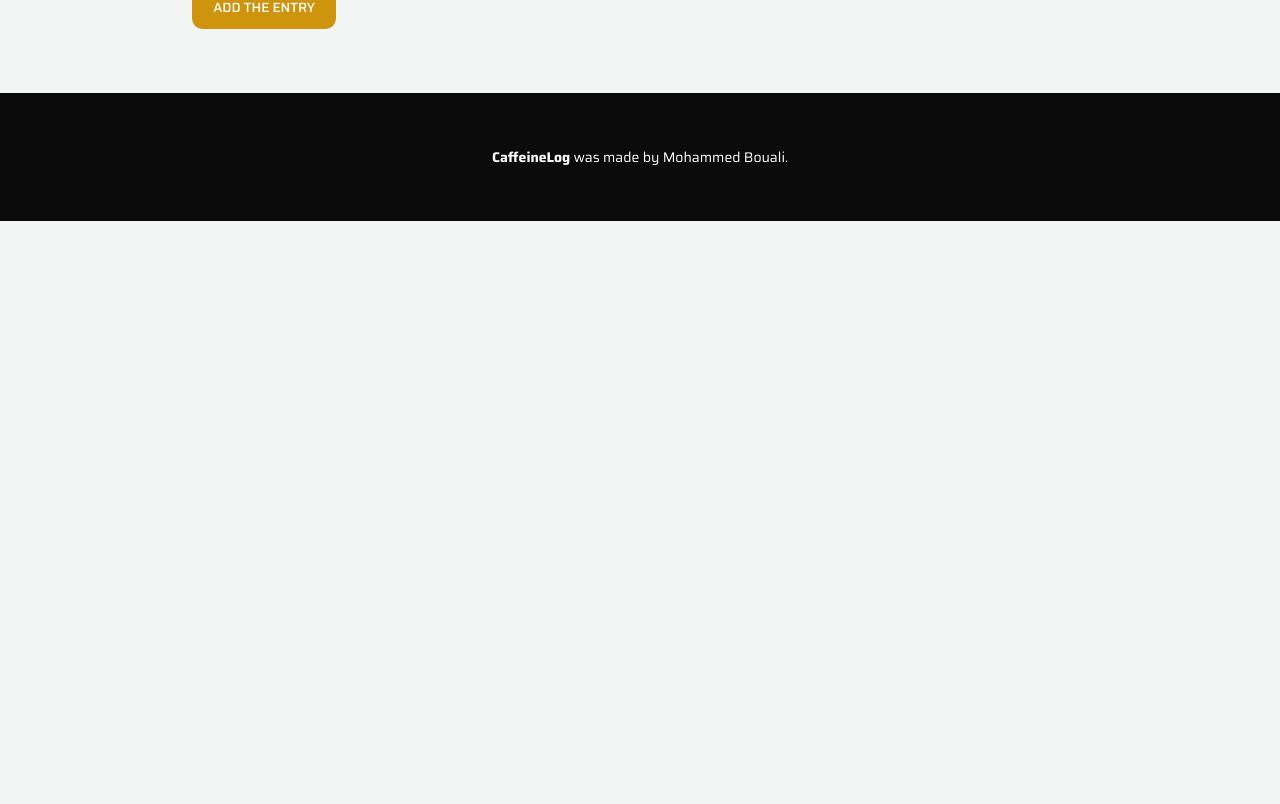
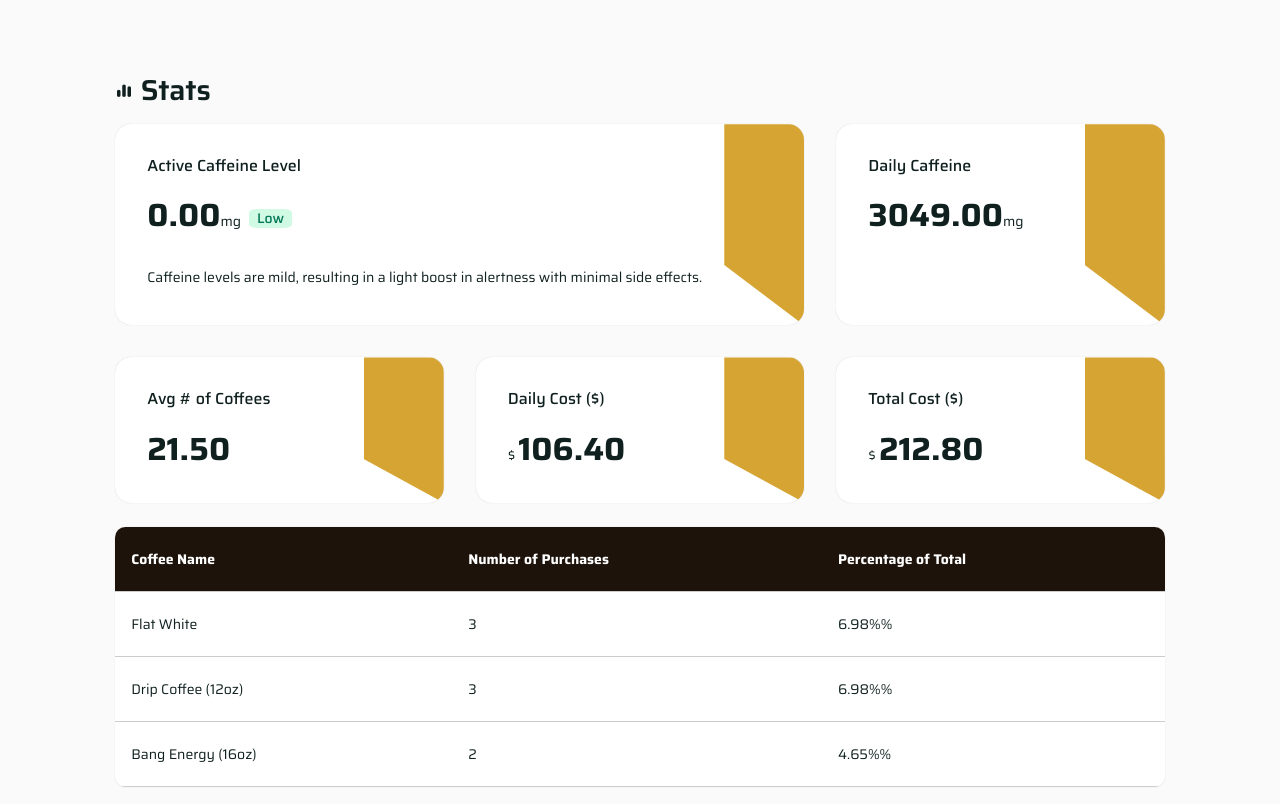
Before and after one commit to MedBouali/caffeine-tracker-react, a React (Vite) app: page / in a window 1280 px wide. Shown: the part 1656-2460 px from the top of the page. Before the commit the page ends 1877 px from the top, so only its background shows below. Built offline with nearby package versions, Linux system fonts and the light colour scheme.

Commit message:
feat: add Stats component

```diff
--- a/src/App.jsx
+++ b/src/App.jsx
@@ -5,18 +5,19 @@ import History from './components/History'
 import Hero from './components/Hero'
 
 function App() {
-  const isAuthenticated = false
-  const authenticatedContent =
+  const isAuthenticated = true
+  const authenticatedContent = (
     <>
       <Stats />
       <History />
     </>
+  )
 
   return (
     <Layout>
       <Hero />
       <CoffeeForm />
-      {isAuthenticated && {authenticatedContent}}
+      {isAuthenticated && authenticatedContent}
     </Layout>
   )
 }
--- a/src/components/Stats.jsx
+++ b/src/components/Stats.jsx
@@ -1,5 +1,95 @@
-export default function Stats() {
+import { calculateCoffeeStats, calculateCurrentCaffeineLevel, coffeeConsumptionHistory, getTopThreeCoffees, statusLevels } from "../utils"
+
+function StatCard(props) {
+    const {lg, title, children} = props
+
     return (
-        <></>
+        <div className={"card " + (lg ? "col-span-2" : "")}>
+            <h4>{title}</h4>
+            {children}
+        </div>
     )
 }
+
+export default function Stats() {
+    const stats = calculateCoffeeStats(coffeeConsumptionHistory)
+
+    const caffeineLevel = calculateCurrentCaffeineLevel(coffeeConsumptionHistory)
+    const warningLevel = caffeineLevel < statusLevels['low'].maxLevel ?
+        'low' :
+        caffeineLevel < statusLevels['moderate'].maxLevel ?
+            'moderate' :
+            'high'
+
+    return (
+        <div className="stats-section">
+            <div className="stats-header">
+                <i className="fa-solid fa-chart-simple"></i>
+                <h2>Stats</h2>
+            </div>
+            <div className="stats-grid">
+                <StatCard lg title="Active Caffeine Level">
+                    <div className="status">
+                        <p>
+                            <span className="stat-text">
+                                {caffeineLevel}
+                            </span>mg
+                        </p>
+                        <h5 style={{ color: statusLevels[warningLevel].color, background:
+                            statusLevels[warningLevel].background, borderRadius: '20%', padding: '0 0.5rem' }}>{warningLevel.charAt(0).toUpperCase() + warningLevel.slice(1)}</h5>
+                    </div>
+                    <p>{statusLevels[warningLevel].description}</p>
+                </StatCard>
+                <StatCard title="Daily Caffeine">
+                    <p>
+                        <span className="stat-text">
+                            {stats.daily_caffeine}
+                        </span>mg
+                    </p>
+                </StatCard>
+                <StatCard title="Avg # of Coffees">
+                    <p>
+                        <span className="stat-text">
+                            {stats.average_coffees}
+                        </span>
+                    </p>
+                </StatCard>
+                <StatCard title="Daily Cost ($)">
+                    <p>
+                        $ <span className="stat-text">
+                            {stats.daily_cost}
+                        </span>
+                    </p>
+                </StatCard>
+                <StatCard title="Total Cost ($)">
+                    <p>
+                        $ <span className="stat-text">
+                            {stats.total_cost}
+                        </span>
+                    </p>
+                </StatCard>
+            </div>
+            <div className="card-table">
+                <table className="stat-table">
+                    <thead>
+                        <tr>
+                            <th>Coffee Name</th>
+                            <th>Number of Purchases</th>
+                            <th>Percentage of Total</th>
+                        </tr>
+                    </thead>
+                    <tbody>
+                        {getTopThreeCoffees(coffeeConsumptionHistory).map((coffee, index) => {
+                            return (
+                                <tr key={index}>
+                                    <td>{coffee.coffeeName}</td>
+                                    <td>{coffee.count}</td>
+                                    <td>{coffee.percentage}%</td>
+                                </tr>
+                        )})}
+                    </tbody>
+                </table>
+            </div>
+        </div>
+    )
+}
--- a/src/index.css
+++ b/src/index.css
@@ -1,9 +1,9 @@
 @import url('https://fonts.googleapis.com/css2?family=Saira:ital,wght@0,100..900;1,100..900&family=Ubuntu:ital,wght@0,300;0,400;0,500;0,700;1,300;1,400;1,500;1,700&display=swap');
 
 :root {
-    --background-primary: #f3f5f4;
+    --background-primary: #fafafa;
     --background-secondary: rgb(29, 19, 11);
-    --background-secondary-transparent: rgba(44, 24, 10, 0.9);
+    --background-secondary-transparent: rgba(44, 24, 10, 0.3);
     --background-tertiary: #0b0b0b;
     --background-accent: #ce940e;
     --background-compliment: '';
@@ -26,8 +26,9 @@
     --color-highlight: #fef9c3;
     --color-white: #ffffff;
 
-    --gradient-start: #161a35;
-    --gradient-end: #444e92;
+    --gradient-start: #ffffff;
+    --gradient-end: #fae0a3;
+    --gradient-end: #fbe0ca;
 
     --border-pricardmary: #c1c1c1;
     --border-secondary: rgba(44, 24, 10, 1);
@@ -77,26 +78,31 @@ h1 {
 h2 {
   font-size: 1.8rem;
   font-weight: 600;
+  line-height: 1.2rem;
 }
 
 h3 {
   font-size: 1.5rem;
   font-weight: 500;
+  line-height: 1.2rem;
 }
 
 h4 {
   font-size: 1rem;
   font-weight: 500;
+  line-height: 1.2rem;
 }
 
 h5 {
   font-size: 0.875rem;
   font-weight: 500;
+  line-height: 1.2rem;
 }
 
 h6 {
   font-size: 0.75rem;
   font-weight: 500;
+  line-height: 1.2rem;
 }
 
 .header {
@@ -163,24 +169,29 @@ h6 {
   background-color: var(--background-accent);
 }
 
-.form-section {
+.info-section h3 {
+  line-height: 3rem;
+
+}
+
+.form-section, .stats-section {
   display: flex;
   flex-direction: column;
   align-items: start;
   justify-content: start !important;
   gap: 1.5rem;
-  padding: 4rem 15vw !important;
+  padding: 4rem 9vw !important;
   background-color: var(--background-primary);
   color: var(--color-primary);
 }
 
-.form-section .form-header {
+.form-section .form-header, .stats-section .stats-header {
   display: flex;
   align-items: center;
   gap: 0.5rem;
 }
 
-.form-section .coffee-grid {
+.form-section .coffee-grid, .stats-section .stats-grid {
   display: grid;
   grid-template-columns: repeat(3, 1fr);
   gap: 2rem;
@@ -194,17 +205,25 @@ h6 {
   width: 100%;
 }
 
+.col-span-2 {
+  grid-column: span 2;
+}
+
 /* tablets */
 @media (max-width: 900px) {
-  .form-section .coffee-grid {
+  .form-section .coffee-grid, .stats-section .stats-grid {
     grid-template-columns: repeat(2, 1fr);
   }
 }
 
 /* phones */
 @media (max-width: 500px) {
-  .form-section .coffee-grid {
+  .form-section .coffee-grid, .stats-section .stats-grid {
     grid-template-columns: 1fr;
+  }
+
+  .col-span-2 {
+    grid-column: span 1;
   }
 }
 
@@ -213,13 +232,54 @@ h6 {
   flex-direction: column;
   align-items: start;
   gap: 1.5rem;
-  background: var(--background-primary);
+  background: var(--color-white);
   backdrop-filter: blur(20px);
   -webkit-backdrop-filter: blur(20px);
   border-radius: var(--border-radius-large);
-  box-shadow: 0 0 1px 0px rgba(0, 0, 0, 0.3);
+  box-shadow: 0 0 1px 0px rgba(0, 0, 0, 0.22);
   padding: 2rem;
   color: var(--color-primary);
+  overflow: hidden;
+  z-index: 1;
+}
+
+.card::after {
+  content: "";
+  position: absolute;
+  width: 80px;
+  height: 100%;
+  top: 0;
+  right: 0;
+  background: linear-gradient(135deg, var(--background-accent), var(--background-accent));
+  clip-path: polygon(0 0, 100% 0, 100% 100%, 0 70%);
+  opacity: 0.85;
+  z-index: -1;
+}
+
+.card-table {
+  display: flex;
+  justify-content: center;
+  gap: 1.5rem;
+  width: 100%;
+  background: var(--color-white);
+  backdrop-filter: blur(20px);
+  -webkit-backdrop-filter: blur(20px);
+  border-radius: var(--border-radius-small);
+  box-shadow: 0 0 1px 0px rgba(0, 0, 0, 0.22);
+  color: var(--color-primary);
+  overflow: hidden;
+  z-index: 1;
+}
+
+.status {
+  display: flex;
+  align-items: center;
+  gap: 0.5rem;
+}
+
+.stat-text {
+  font-size: 2rem;
+  font-weight: 700;
 }
 
 .btn, .btn-card {
@@ -309,3 +369,19 @@ input:focus, select:focus, textarea:focus {
   outline: none;
   border-color: var(--border-accent);
 }
+
+table {
+  width: 100% !important;
+  border-collapse: collapse;
+}
+
+table thead {
+  background-color: var(--background-secondary);
+  color: var(--color-white);
+}
+
+table th, table td {
+  padding: 1rem;
+  text-align: left;
+  border-bottom: 1px solid var(--border-tertiary);
+}
```
